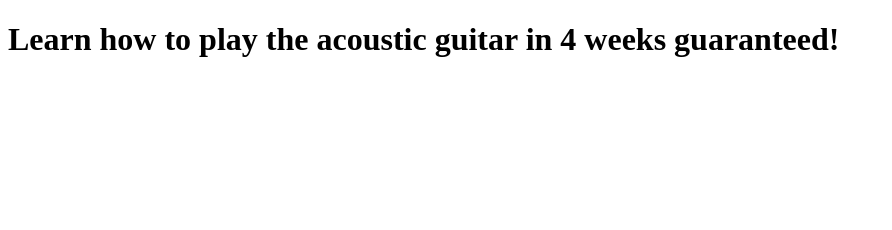
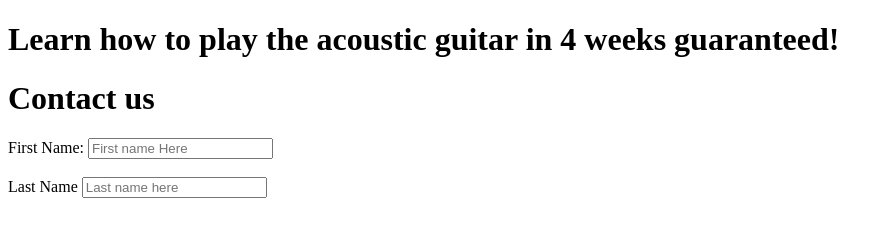
Before and after one commit to LilOTechGod/Deployment-exercise, a plain HTML site: page public/index.html in a window 1280 px wide. Shown: the whole page, without its empty margins (0-892 px from the left). Drawn offline with Linux system fonts and the light colour scheme.

Commit message:
adding a form for new customers

```diff
--- a/public/index.html
+++ b/public/index.html
@@ -9,5 +9,18 @@
     <header>
         <h1>Learn how to play the acoustic guitar in 4 weeks guaranteed!</h1>
     </header>
+
+    <main>
+        <h1>Contact us</h1>
+        <form action="">
+
+            <label for="">First Name:</label>
+            <input type="text" placeholder="First name Here">
+            <br>
+            <br>
+            <label for="">Last Name</label>
+            <input type="text" placeholder="Last name here">
+        </form>
+    </main>
 </body>
 </html>
```
